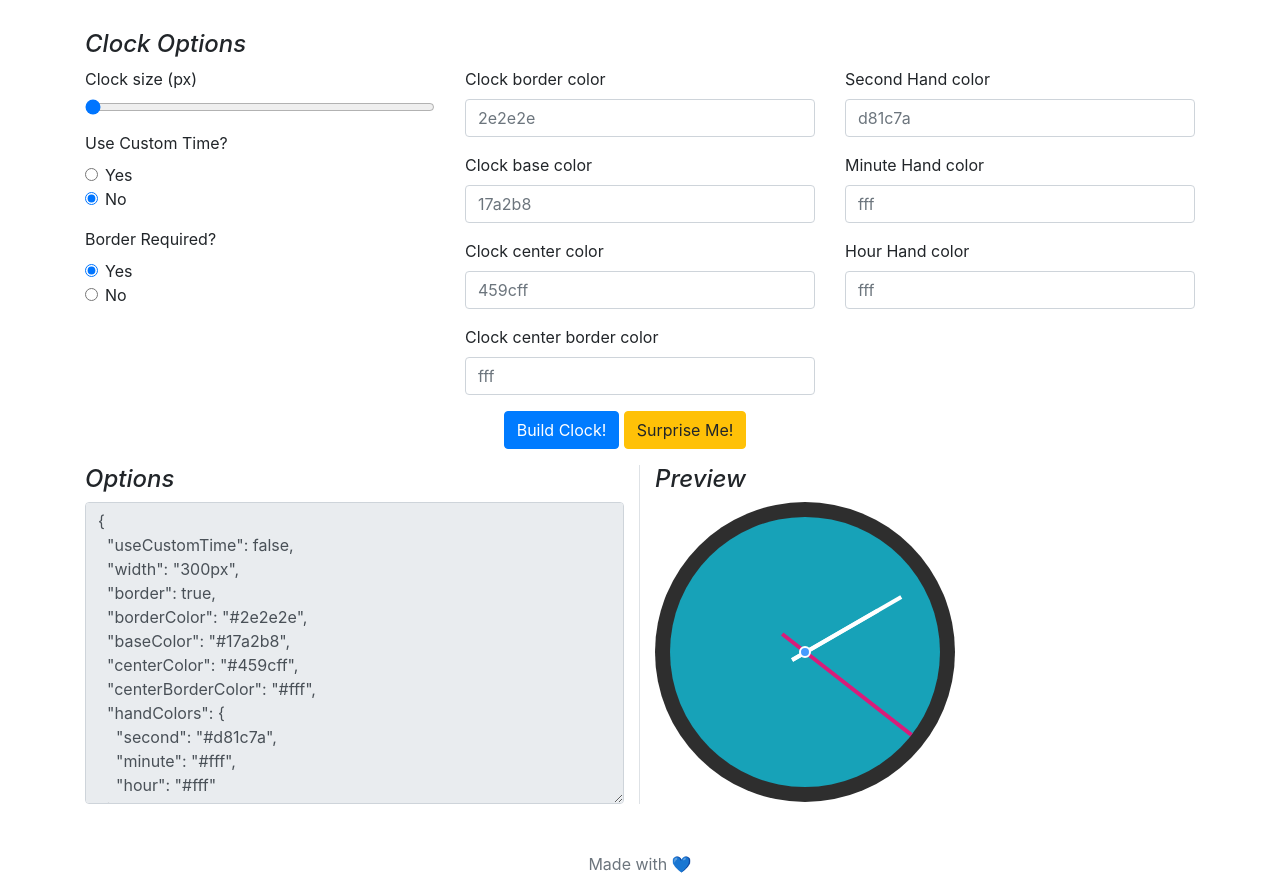
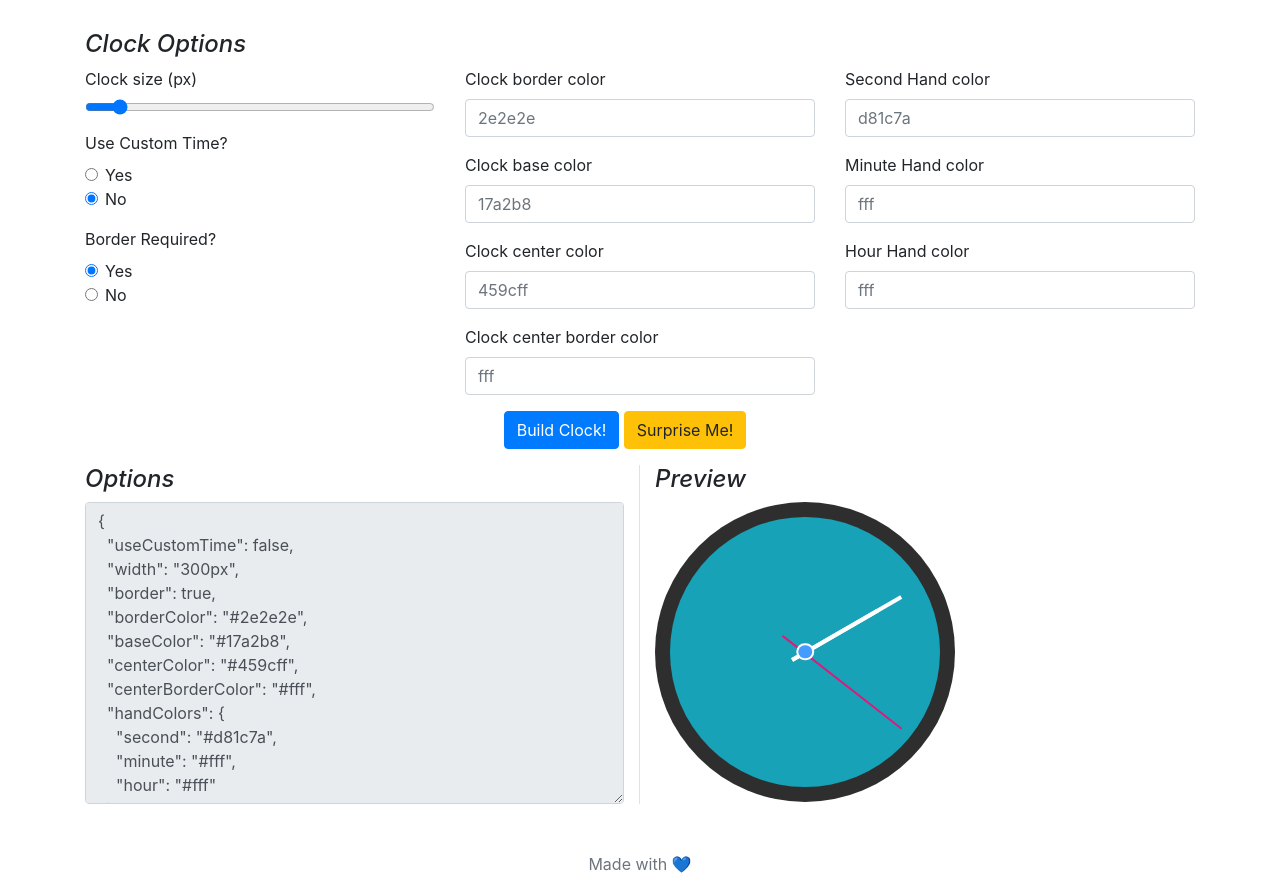
Before and after one commit to vishnuramana/analogclock, a React (Create React App) app: page / in a window 1280 px wide. Shown: the part 416-1292 px from the top of the page. Built offline with nearby package versions, Linux system fonts and the light colour scheme; the HTML template or start-up script is replaced by a standard one.

Commit message:
center clock

```diff
--- a/src/ClockComponents.js
+++ b/src/ClockComponents.js
@@ -25,24 +25,24 @@ const ClockCenter = styled.div`
             position: absolute;
             left: 50%;
             top: 50%;
-            width: 12px;
-            height: 12px;
-            border: 2px solid ${props => props.centerBorderColor ? props.centerBorderColor : "#fff"};;
+            transform:translate(-50%, -50%);
+            width:5%;
+            height:5%;
+            box-shadow:0 0 0 2px ${props => props.centerBorderColor ? props.centerBorderColor : "#fff"};;
             background-color: ${props => props.centerColor ? props.centerColor : "#459cff"};
             border-radius: 100%;
-            margin-left: -6px;
-            margin-top: -6px;
             z-index: 100;
         `;
 
 const ClockHand = styled.div`
             position: absolute;
             top: 50%;
+            transform:translate(-50%, -50%);
             left: ${props => props.type === 'second' ? "40%" : "45%"};
 
             ${props => props.type === 'second' && css`
-                    width: 59.4%;
-                    outline: ${props => props.handColors && props.handColors.second ? "2px solid " + props.handColors.second : "2px solid #d81c7a"};
+                    width: 55%;
+                    outline: ${props => props.handColors && props.handColors.second ? "1px solid " + props.handColors.second : "1px solid #d81c7a"};
                     transform-origin: 17%;
                     transform: rotate(${props => props.handAngle}deg);
                     transition: ${props => props.handAngle > 270 && 'transform 250ms ease-in-out'};
--- a/src/Form.js
+++ b/src/Form.js
@@ -79,7 +79,7 @@ class Form extends Component {
                     <div className="col-4">
                         <div className="form-group">
                             <label htmlFor="clock-size">Clock size (px)</label>
-                            <input type="range" min="200" max="500" className="form-control-range" id="clock-size" onChange={this.setClockSize} />
+                            <input type="range" min="10" max="500" className="form-control-range" id="clock-size" onChange={this.setClockSize} />
                         </div>
                         <div className="form-group">
                             <label htmlFor="border-req-radios">Use Custom Time?</label>
```
Also changed, not shown: src/AnalogClock.js (line endings or trailing spaces), 1 other file (tests, documents, lock files or other folders).
